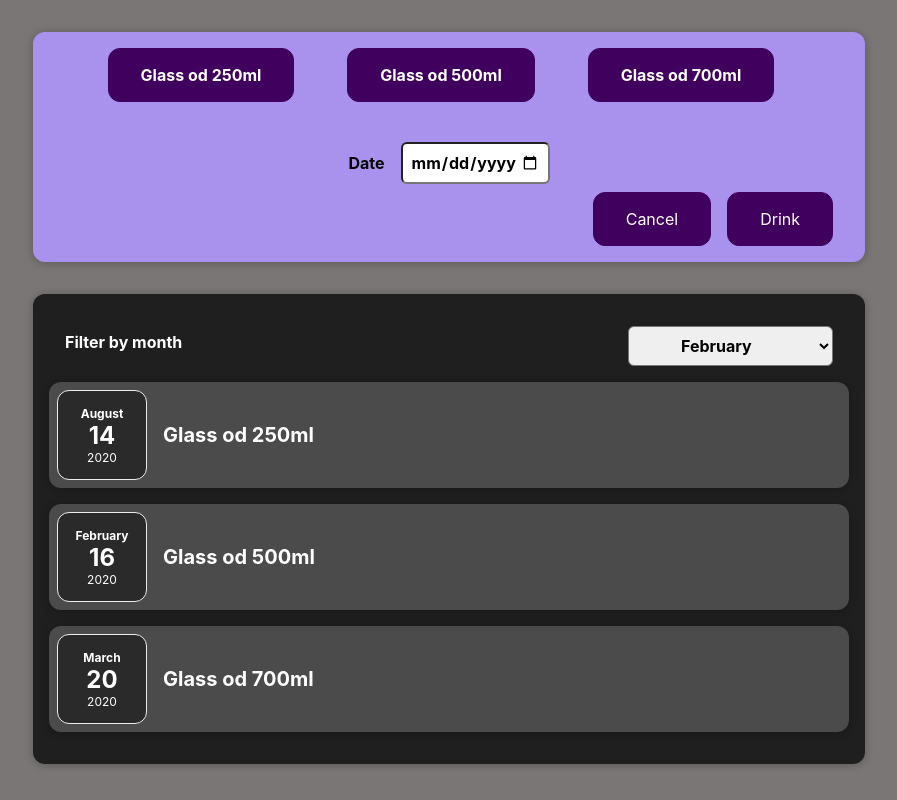
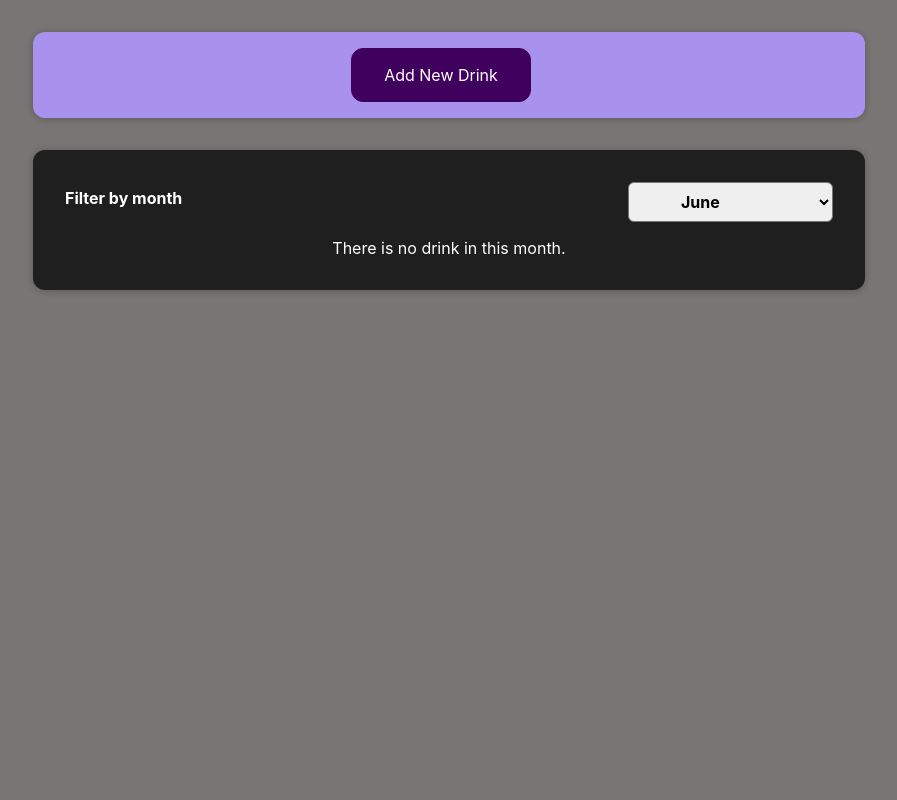
Before and after one commit to neziriElvira/water-tracker-app, a React (Create React App) app: page / in a window 1280 px wide. Shown: the whole page, without its empty margins (191-1088 px from the left). Built offline with nearby package versions, Linux system fonts and the light colour scheme.

Commit message:
added condtitional statments

```diff
--- a/src/App.js
+++ b/src/App.js
@@ -10,13 +10,13 @@ const DAMB_DATA = [
     date: new Date(2020, 7, 14),
   },
   {
-    id: 'e1',
+    id: 'e2',
     text: 'Glass od 500ml',
     amount: 0.5,
     date: new Date(2020, 1, 16),
   },
   {
-    id: 'e1',
+    id: 'e3',
     text: 'Glass od 700ml',
     amount: 0.7,
     date: new Date(2020, 2, 20),
@@ -28,7 +28,11 @@ function App() {
   const [drinks, setDrinks] = useState(DAMB_DATA);
 
   const addDrinkHandler = (drink) => {
-    console.log(drink);
+    setDrinks((prevDrinks) => {
+      return [drink, ...prevDrinks];
+    });
+
+    console.log(drinks);
   }
 
   return (
--- a/src/components/Drinks/DrinkItem.js
+++ b/src/components/Drinks/DrinkItem.js
@@ -6,12 +6,14 @@ const DrinkItem = (props) => {
 
 
     return (
+        <li>
             <Card className="drink-item">
                 <DrinkDate date={props.date} />
                 <div className="drink-item__description">
                     <h2>{props.title}</h2>
                 </div>
             </Card>
+        </li>
     );
 }
 
--- a/src/components/Drinks/Drinks.js
+++ b/src/components/Drinks/Drinks.js
@@ -1,25 +1,26 @@
 import React, { useState } from "react";
-import DrinkItem from "./DrinkItem";
 import './Drinks.css';
 import Card from "../UI/Card";
 import DrinksFilter from "./DrinksFiler";
+import DrinksList from "./DrinksList";
 
 const Drinks = (props) => {
 
-    const [selectedMonth, setSelectedMonth] = useState('02');
+    const [selectedMonth, setSelectedMonth] = useState('Jun');
 
     const filteredMonthHendler = (month) => {
-        setSelectedMonth(month)
-
+        setSelectedMonth(month);
+        console.log(selectedMonth);
     }
 
+    const filteredDrinks = props.items.filter(month => {
+        return month.date.toLocaleString('en-US', { month: 'short' }) === selectedMonth;
+    });
 
     return (
         <Card className='drinks'>
             <DrinksFilter month={selectedMonth} onFilteredMonth={filteredMonthHendler} />
-            <DrinkItem title={props.items[0].text} amount={props.items[0].amount} date={props.items[0].date} />
-            <DrinkItem title={props.items[1].text} amount={props.items[1].amount} date={props.items[1].date} />
-            <DrinkItem title={props.items[2].text} amount={props.items[2].amount} date={props.items[2].date} />
+            <DrinksList items={filteredDrinks} />
         </Card>
     )
 }
--- a/src/components/Drinks/DrinksFiler.js
+++ b/src/components/Drinks/DrinksFiler.js
@@ -13,18 +13,18 @@ const DrinksFilter = (props) => {
             <div className='drinks-filter__control'>
                 <label>Filter by month</label>
                 <select value={props.month} onChange={changeHandler}>
-                    <option value='01'>January</option>
-                    <option value='02'>February</option>
-                    <option value='03'>March</option>
-                    <option value='04'>April</option>
-                    <option value='05'>May</option>
-                    <option value='06'>June</option>
-                    <option value='07'>July</option>
-                    <option value='08'>August</option>
-                    <option value='09'>September</option>
-                    <option value='10'>Octomber</option>
-                    <option value='11'>Novomber</option>
-                    <option value='12'>December</option>
+                    <option value='Jan'>January</option>
+                    <option value='Feb'>February</option>
+                    <option value='Mar'>March</option>
+                    <option value='Apr'>April</option>
+                    <option value='May'>May</option>
+                    <option value='Jun'>June</option>
+                    <option value='Jul'>July</option>
+                    <option value='Aug'>August</option>
+                    <option value='Sep'>September</option>
+                    <option value='Oct'>Octomber</option>
+                    <option value='Nov'>Novomber</option>
+                    <option value='Dec'>December</option>
                 </select>
             </div>
         </div>
--- /dev/null
+++ b/src/components/Drinks/DrinksList.css
@@ -0,0 +1,9 @@
+.drinks-list {
+    list-style: none;
+    padding: 0;
+}
+
+.drinks-list__fallback {
+    color: white;
+    text-align: center;
+}
--- /dev/null
+++ b/src/components/Drinks/DrinksList.js
@@ -0,0 +1,22 @@
+import React from "react";
+import DrinkItem from "./DrinkItem";
+import './DrinksList.css';
+
+const DrinksList = (props) => {
+
+
+    if (props.items.length === 0) {
+        return <p className="drinks-list__fallback">There is no drink in this month.</p>
+    }
+
+    return (
+        <ul className="drinks-list">
+            {props.items.map(drink => {
+                return <DrinkItem key={drink.id} title={drink.text} amount={drink.amount} date={drink.date} />
+            })}
+        </ul>
+
+    )
+};
+
+export default DrinksList;
--- a/src/components/NewDrink/DrinksForm.js
+++ b/src/components/NewDrink/DrinksForm.js
@@ -3,13 +3,20 @@ import './DrinksForm.css';
 
 const DrinksForm = (props) => {
 
-    const [item, setItems] = useState(props.items);
+    const [enteredText, setEnteredText] = useState('');
     const [drinkAmount, setDrinkAmount] = useState('');
     const [enteredDate, setEnteredDate] = useState('');
 
     const clickHandler = (event) => {
         event.preventDefault();
         setDrinkAmount(parseFloat(event.target.value));
+        if (event.target.value === '250') {
+            setEnteredText('Glass of 250ml');
+        } else if (event.target.value === '500') {
+            setEnteredText('glass of 500ml');
+        } else if (event.target.value === '700') {
+            setEnteredText('glass of 700ml');
+        }
         //   console.log(event.target);
     }
 
@@ -20,31 +27,36 @@ const DrinksForm = (props) => {
     const submitHandler = (e) => {
         e.preventDefault();
         const userInput = {
-            drink: drinkAmount,
+            text: enteredText,
+            amount: drinkAmount,
             date: new Date(enteredDate)
         };
         props.onAddDrink(userInput);
         console.log(userInput);
     }
 
+    const cancelClickHandler = () => {
+        props.onCancelClick();
+    }
+
     return (
         <form onSubmit={submitHandler}>
             <div className="new-drink_controls">
                 <div className='new-drink__control'>
-                    <button onClick={clickHandler} value={item[0].amount}>{item[0].text}</button>
+                    <button onClick={clickHandler} value='250'>glass of 250</button>
                 </div>
                 <div className='new-drink__control'>
-                    <button onClick={clickHandler} value={item[1].amount}>{item[1].text}</button>
+                    <button onClick={clickHandler} value='500'>glass of 500</button>
                 </div>
                 <div className='new-drink__control'>
-                    <button onClick={clickHandler} value={item[2].amount}>{item[2].text}</button>
+                    <button onClick={clickHandler} value='700'>glass of 700</button>
                 </div>
                 <div className='new-drink__control'>
                     <label>Date</label>
                     <input type='date' value={enteredDate} min='2019-01-01' max='2022-12-31' onChange={dateChangeHandler} />
                 </div>
                 <div className='new-drink__actions'>
-                    <button type='button'>Cancel</button>
+                    <button type='button' onClick={cancelClickHandler}>Cancel</button>
                     <button type='submit' >Drink</button>
                 </div>
             </div>
--- a/src/components/NewDrink/NewDrink.js
+++ b/src/components/NewDrink/NewDrink.js
@@ -1,8 +1,10 @@
-import React from "react";
+import React, { useState } from "react";
 import DrinksForm from "./DrinksForm";
 import './NewDrink.css';
 
 const NewDrink = (props) => {
+
+    const [formDisplayed, setFormDisplayed] = useState(false);
 
     const addDrinkHandler = (enteredDrink) => {
         const drinkData = {
@@ -11,11 +13,23 @@ const NewDrink = (props) => {
         }
 
         props.onAddDrink(drinkData);
+        setFormDisplayed(false);
+    }
+
+    const clickHandler = (e) => {
+        setFormDisplayed(true);
+    }
+
+    const handleCancelClick = (e) => {
+        setFormDisplayed(false);
     }
 
     return (
         <div className="new-drink">
-            <DrinksForm items={props.items} onAddDrink={addDrinkHandler} />
+            {formDisplayed &&
+                <DrinksForm items={props.items} onAddDrink={addDrinkHandler} onCancelClick={handleCancelClick} />}
+            {!formDisplayed &&
+                <button onClick={clickHandler}>Add New Drink</button>}
         </div>
     )
 };
```
Lines whose indentation alone changed are shown as unchanged.
